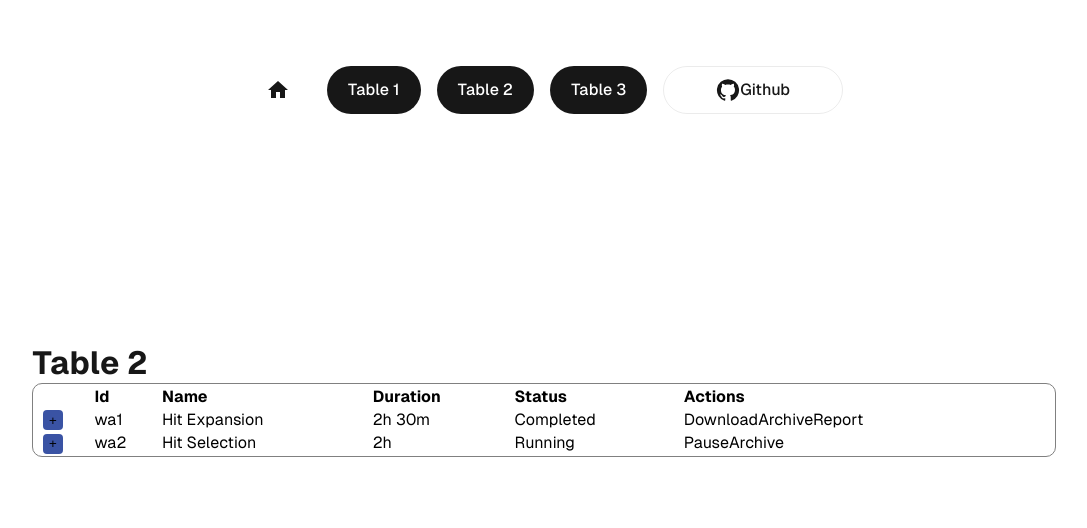
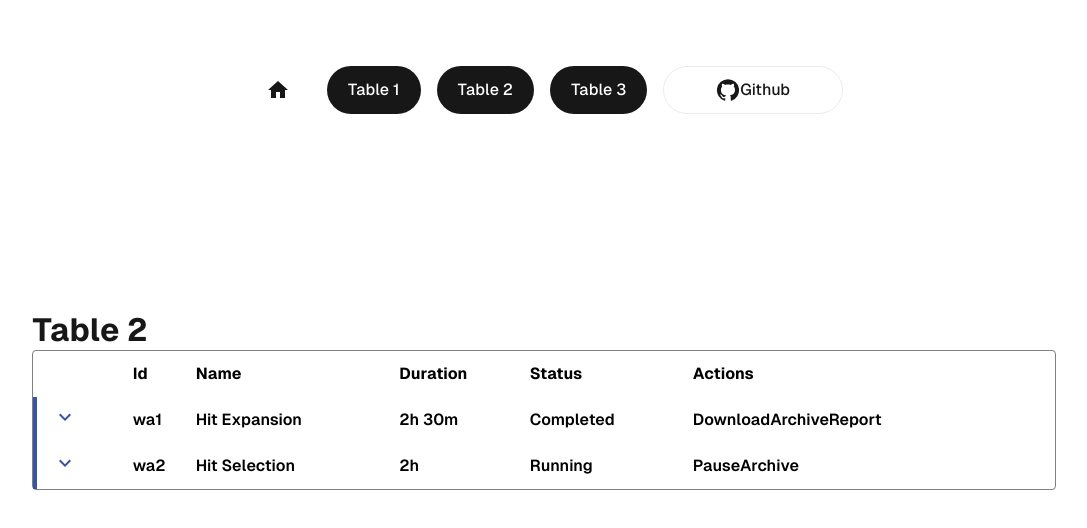
Before and after one commit to Wenying0808/table-component, a Next.js app in the folder my-table-components/: page /table2 in a window 1280 px wide. Shown: the top 528 px of the page, without its empty margins (96-1183 px from the left). Built offline with nearby package versions, Linux system fonts and the light colour scheme.

Commit message:
customise styles of table2

```diff
--- a/my-table-components/src/app/components/table/Table2/index.tsx
+++ b/my-table-components/src/app/components/table/Table2/index.tsx
@@ -1,8 +1,10 @@
-import { useReactTable, getCoreRowModel, createColumnHelper, flexRender, getExpandedRowModel } from '@tanstack/react-table'
+import { useReactTable, getCoreRowModel, createColumnHelper, flexRender, getExpandedRowModel, Row } from '@tanstack/react-table'
 import table2Data from '../../../data/MockData_Table2.json';
 import { useMemo, useState, useEffect } from 'react';
 import React from 'react';
 import { colors } from '../../styles/colors';
+import { IconButton } from '@mui/material';
+import { ExpandLess, ExpandMore } from '@mui/icons-material';
 
 type BaseAnalysis = {
     id: string;
@@ -20,11 +22,46 @@ type WorkflowAnalysis = BaseAnalysis & {
 }
 
 
-const columnHelper = createColumnHelper<WorkflowAnalysis>();
+
+const TableColumnHeaderRow = ({ children }: { children: React.ReactNode }) => {
+    const rowStyles = {
+        fontWeight: 700,
+        borderBottom: `2px solid ${colors.alto}`,
+        height: "46px",
+    };
+
+    return (
+        <tr style={rowStyles}>
+            {children}
+        </tr>
+    );
+};
+
+const TableRow = ({ row, children }: { row: Row<WorkflowAnalysis>, children: React.ReactNode }) => {
+    const rowStyles = {
+        parentRow: {
+            fontWeight: 600,
+            borderBottom: `1px solid ${colors.alto}`,
+            height: "46px",
+        },
+        childRow: {
+            fontWeight: 500,
+            backgroundColor: `${colors.wildSand}`,
+            height: "34px",
+        },
+    };
+
+    return (
+        <tr style={row.depth === 0 ? rowStyles.parentRow : rowStyles.childRow}>
+            {children}
+        </tr>
+    );
+};
 
 export default function Table2() {
 
     const [data, setData] = useState<WorkflowAnalysis[]>([]);
+    const columnHelper = createColumnHelper<WorkflowAnalysis>();
 
     useEffect(() => {
         setData(table2Data as WorkflowAnalysis[]);
@@ -35,21 +72,11 @@ export default function Table2() {
             id: 'expand',
             cell: ({ row }) => {
                 return (
-                    <div style={{ paddingLeft: "8px" }}>
+                    <div style={{ paddingLeft: "8px", height: "46px", borderLeft: row.depth === 0 ? `4px solid ${colors.azure}` : "none" }}>
                         {row.depth === 0 && row.getCanExpand() ? (
-                            <button
-                                onClick={() => row.toggleExpanded()}
-                                style={{
-                                    background: colors.azure,
-                                    border: "none",
-                                    borderRadius: "4px",
-                                    cursor: "pointer",
-                                    width: "20px",
-                                    height: "20px"
-                                }}
-                            >
-                                {row.getIsExpanded() ? '−' : '+'}
-                            </button>
+                            <IconButton onClick={() => row.toggleExpanded()} sx={{ color: colors.azure }}>
+                                {row.getIsExpanded() ? <ExpandLess /> : <ExpandMore />}
+                            </IconButton>
                         ) : null}
                     </div>
                 )
@@ -118,7 +145,7 @@ export default function Table2() {
             <table>
                 <thead>
                 {table.getHeaderGroups().map(headerGroup => (
-                    <tr key={headerGroup.id}>
+                    <TableColumnHeaderRow key={headerGroup.id}>
                         {headerGroup.headers.map(header => (
                             <th key={header.id}>
                                 {flexRender(
@@ -127,13 +154,13 @@ export default function Table2() {
                                 )}
                             </th>
                         ))}
-                    </tr>
+                    </TableColumnHeaderRow>
                 ))}
                 </thead>
                 <tbody>
                     {table.getRowModel().rows.map(row => (
                         <React.Fragment key={row.id}>
-                            <tr key={row.id}>
+                            <TableRow key={row.id} row={row}>
                                 {row.getVisibleCells().map(cell => (
                                     <td key={cell.id}>
                                         {flexRender(
@@ -141,20 +168,7 @@ export default function Table2() {
                                             cell.getContext())}
                                     </td>
                                 ))}
-                            </tr>
-                            {/* {row.getIsExpanded() && (
-                                {row.getSubRows().map(subRow => (
-                                    <tr key={subRow.id}>
-                                        {subRow.getVisibleCells().map(cell => (
-                                            <td key={cell.id}>
-                                                {flexRender(
-                                                    cell.column.columnDef.cell,
-                                                    cell.getContext())}
-                                            </td>
-                                        ))}
-                                    </tr>
-                                ))}
-                            )} */}
+                            </TableRow>
                         </React.Fragment>
                     ))}
                 </tbody>
--- a/my-table-components/src/app/globals.css
+++ b/my-table-components/src/app/globals.css
@@ -93,7 +93,8 @@ table {
   border: 1px solid gray;
   background-color: white;
   width: 80vw;
-  border-radius: 10px;;
+  border-radius: 4px;
+  border-spacing: 0;
 }
 
 th {
```
Also changed, not shown: my-table-components/src/app/components/table/TableRow/index.tsx (added).
